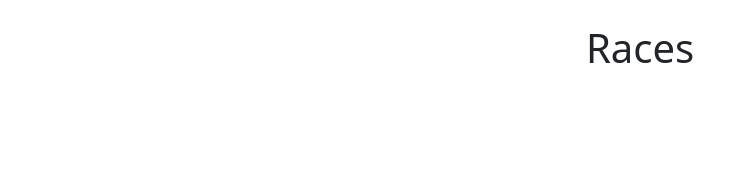
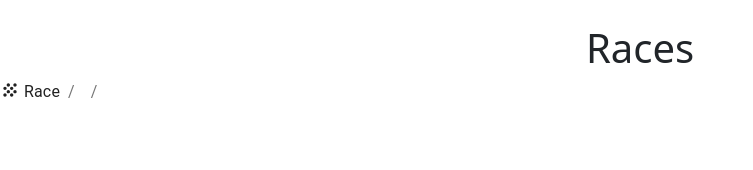
Before and after one commit to deivid-01/Rally-Manager, a React (Create React App) app in the folder frontend/: page /races in a window 1280 px wide. Shown: the top 170 px of the page, without its empty margins (0-753 px from the left). Built offline with nearby package versions, Linux system fonts and the light colour scheme.

Commit message:
Adding navBar and results component

```diff
--- a/frontend/src/App.js
+++ b/frontend/src/App.js
@@ -11,6 +11,7 @@ import Categories from './components/Categories';
 import Stages from './components/Stages';
 import Login from './components/Login';
 import Signup from './components/Signup';
+import Results from './components/Results';
 
 function App(){
 
@@ -26,6 +27,7 @@ function App(){
         <Route path="/login" render={ (props) => <Login { ...props } /> } />
         <Route path="/signup" render={ (props) => <Signup { ...props } /> } />
         <Route path="/gpxupload" render={ (props) => <UploadGPX /> }/>
+        <Route path="/results" render={ (props) => <Results /> }/>
         {/* Redirect unhandled routes */}
         <Route>
           <Redirect to="/main" />
--- /dev/null
+++ b/frontend/src/components/NavBar.js
@@ -0,0 +1,76 @@
+import React from 'react';
+import { makeStyles } from '@material-ui/core/styles';
+import Typography from '@material-ui/core/Typography';
+import Breadcrumbs from '@material-ui/core/Breadcrumbs';
+import Link from '@material-ui/core/Link';
+import HomeIcon from '@material-ui/icons/Home';
+import WhatshotIcon from '@material-ui/icons/Whatshot';
+import GrainIcon from '@material-ui/icons/Grain';
+import Collapse from '@material-ui/core/Collapse';
+import {useHistory} from 'react-router-dom'
+
+const useStyles = makeStyles((theme) => ({
+  link: {
+    display: 'flex',
+  },
+  icon: {
+    marginRight: theme.spacing(0.5),
+    width: 20,
+    height: 20,
+  },
+}));
+
+
+
+export default function IconBreadcrumbs({actualPage}) {
+    const history = useHistory();
+
+    function handleClick(event) {
+        event.preventDefault();
+        history.push('/categories')
+
+
+      }
+
+  const classes = useStyles();
+
+  const pages = ['Race','Stage','Category']
+
+  return (
+    <Breadcrumbs aria-label="breadcrumb">
+
+       {
+       (!actualPage.localeCompare("Race"))?
+       <Typography color="textPrimary" className={classes.link}>
+       <GrainIcon className={classes.icon} />
+          {actualPage}
+        </Typography>
+        :
+        <Link color="inherit" href="/" onClick={handleClick} className={classes.link}>
+        <HomeIcon className={classes.icon} />
+        {actualPage}
+        </Link>
+        }
+        {
+       (!actualPage.localeCompare("Race"))?
+       <h1></h1>
+        :
+        <Link color="inherit" href="/" onClick={handleClick} className={classes.link}>
+        <HomeIcon className={classes.icon} />
+        Categories
+        </Link>
+        }
+        {
+              (!actualPage.localeCompare("Race"))?
+              <h1></h1>
+              :
+              <Link onClick={handleClick}  href="/"  color="inherit" className={classes.link}>
+              <GrainIcon className={classes.icon} />
+                 Stages
+            </Link>
+        }
+
+
+    </Breadcrumbs>
+  );
+}
--- a/frontend/src/components/Races.js
+++ b/frontend/src/components/Races.js
@@ -1,6 +1,6 @@
 import React ,{ useEffect, useState}from "react";
 import Cards from './Cards'
-
+import IconBreadcrumbs from './NavBar'
 function Races(props){
 
     const [races,setRaces]= useState([])
@@ -16,6 +16,7 @@ function Races(props){
         <div>
             <br></br>
             <div><h1 className="text-center">Races</h1> </div>
+            <IconBreadcrumbs actualPage = {type}> </IconBreadcrumbs>
             <br></br>
             <Cards type={type} url={url} next_URL={next_URL}></Cards>
         </div>
--- /dev/null
+++ b/frontend/src/components/Results.js
@@ -0,0 +1,15 @@
+import React from "react";
+
+function Results(props){
+
+
+    return (
+        <div>
+            <br></br>
+            <div><h1 className="text-center">Results</h1> </div>
+
+        </div>
+    )
+}
+
+export default Results;
```
